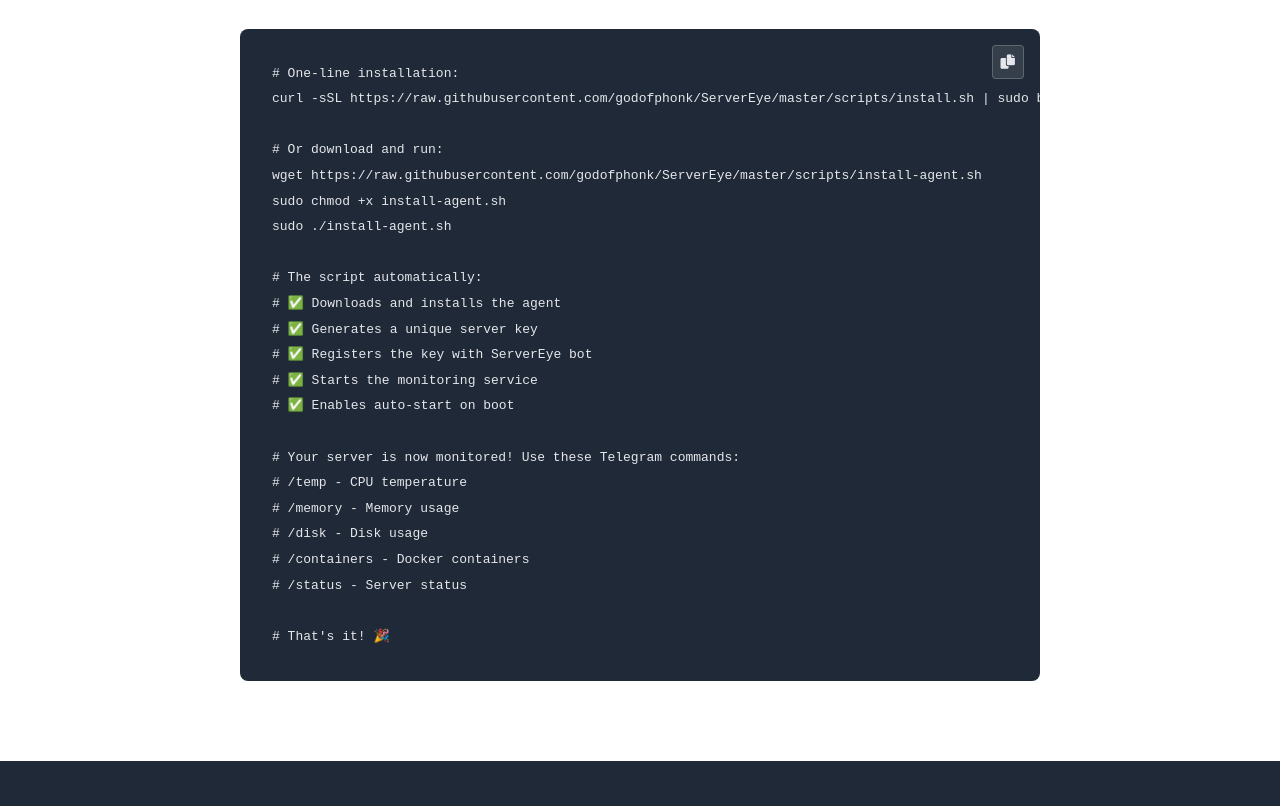
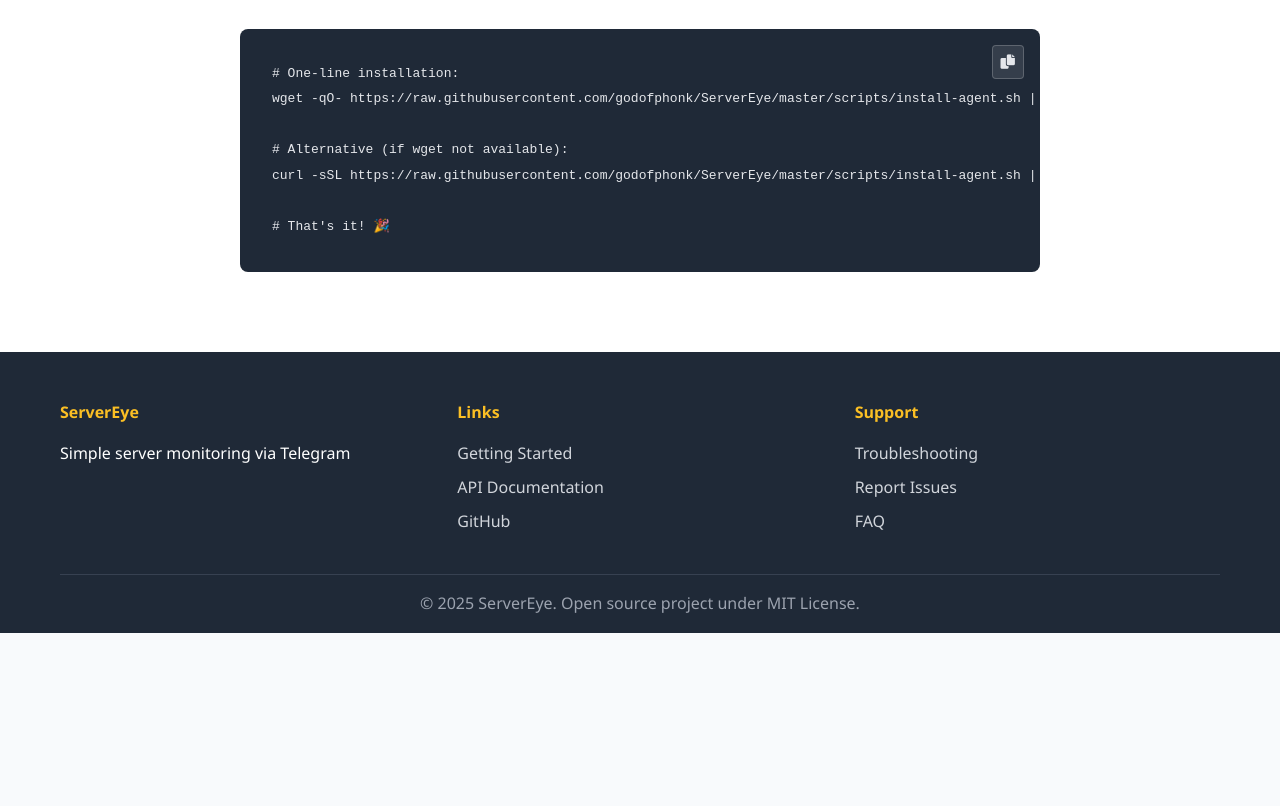
Before and after one commit to godofphonk/ServerEye, a plain HTML site: page website/index.html in a window 1280 px wide. Shown: the part 2547-3353 px from the top of the page. After the commit the page ends 3180 px from the top, so only its background shows below. Drawn offline with Linux system fonts and the light colour scheme.

Commit message:
update: use working wget command for one-line installation

```diff
--- a/website/index.html
+++ b/website/index.html
@@ -189,26 +189,10 @@
                 <div class="tab-content">
                     <div class="tab-pane active" id="linux">
                         <pre><code># One-line installation:
-curl -sSL https://raw.githubusercontent.com/godofphonk/ServerEye/master/scripts/install.sh | sudo bash
+wget -qO- https://raw.githubusercontent.com/godofphonk/ServerEye/master/scripts/install-agent.sh | sudo bash
 
-# Or download and run:
-wget https://raw.githubusercontent.com/godofphonk/ServerEye/master/scripts/install-agent.sh
-sudo chmod +x install-agent.sh
-sudo ./install-agent.sh
-
-# The script automatically:
-# ✅ Downloads and installs the agent
-# ✅ Generates a unique server key
-# ✅ Registers the key with ServerEye bot
-# ✅ Starts the monitoring service
-# ✅ Enables auto-start on boot
-
-# Your server is now monitored! Use these Telegram commands:
-# /temp - CPU temperature
-# /memory - Memory usage
-# /disk - Disk usage
-# /containers - Docker containers
-# /status - Server status
+# Alternative (if wget not available):
+curl -sSL https://raw.githubusercontent.com/godofphonk/ServerEye/master/scripts/install-agent.sh | sudo bash
 
 # That's it! 🎉</code></pre>
                     </div>
```
Also changed, not shown: README.md.
